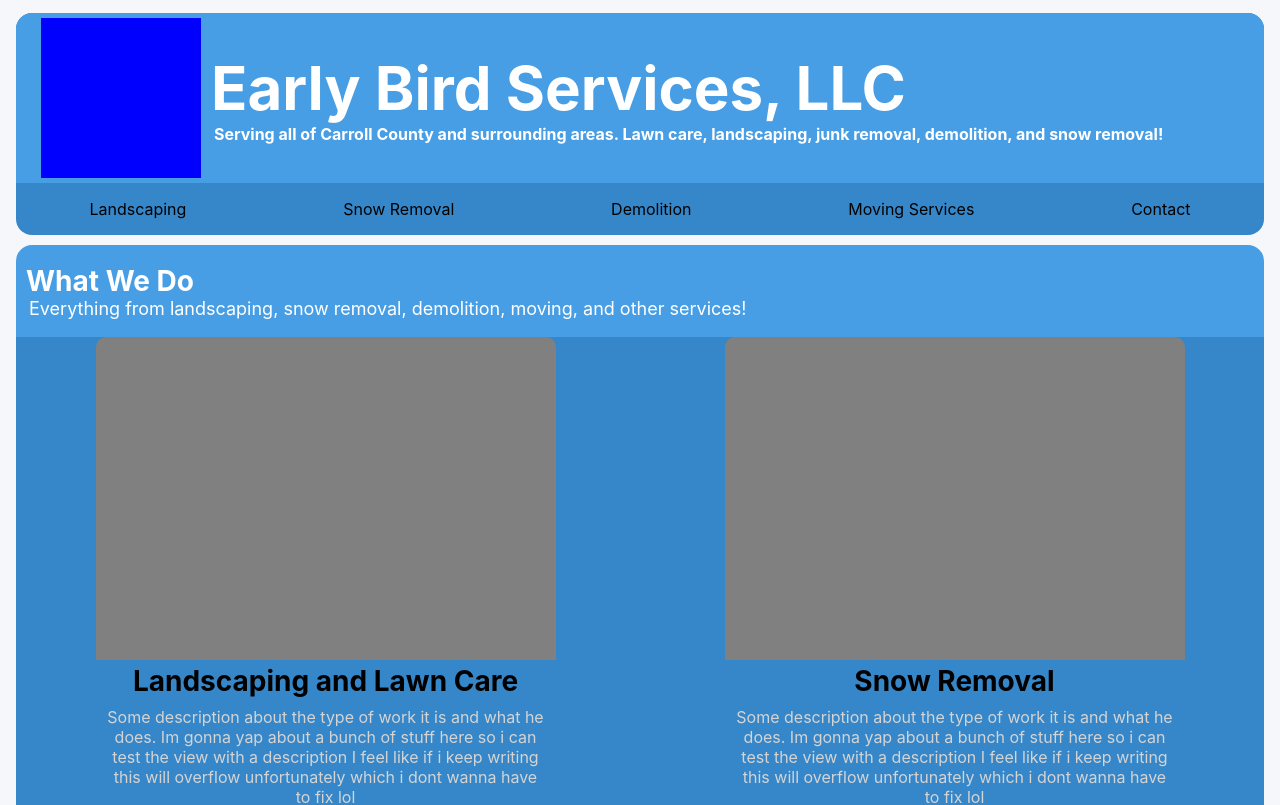
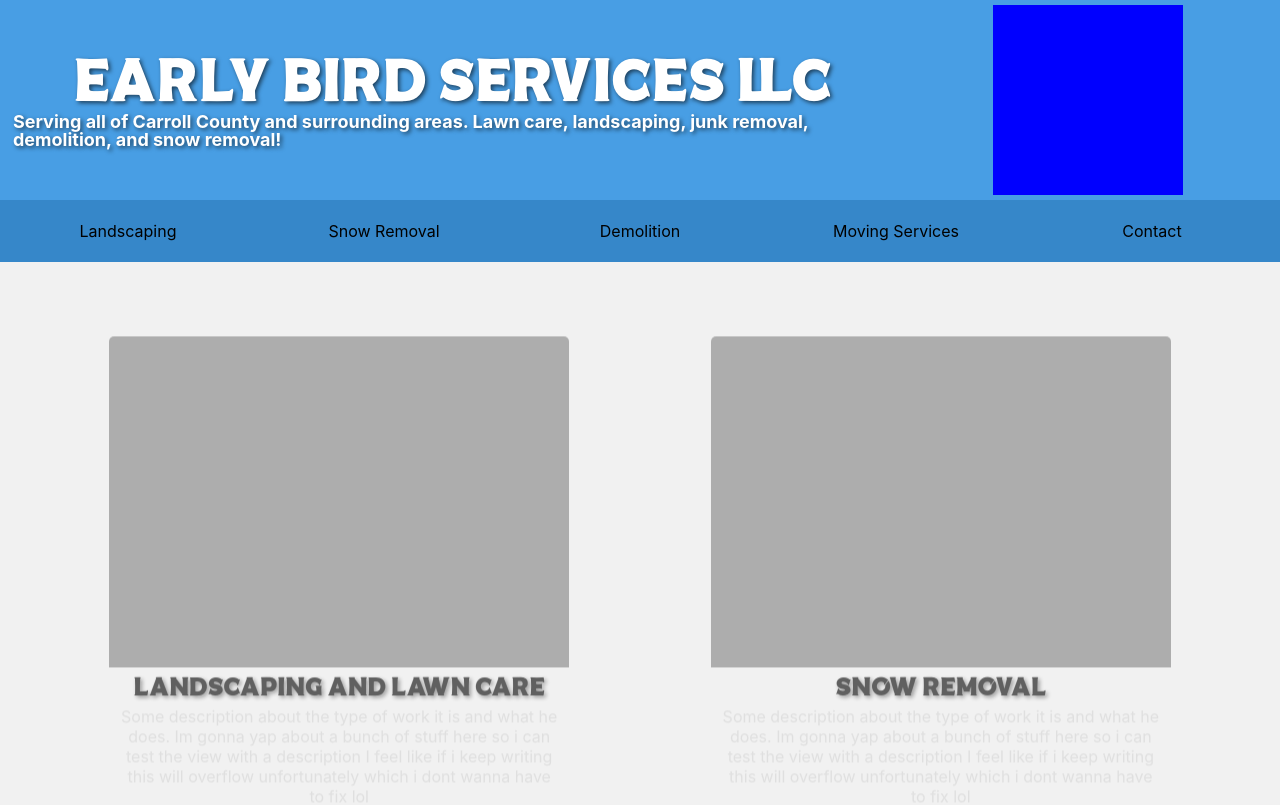
Before and after one commit to pearcepackman/earlybirdservices, a React (Create React App) app: page / in a window 1280 px wide. Shown: the top 805 px of the page. Built offline with nearby package versions, Linux system fonts and the light colour scheme.

Commit message:
6/3/2025 - Updated styling, light theme

```diff
--- a/src/App.css
+++ b/src/App.css
@@ -1,13 +1,16 @@
 :root{
-  --font-size-subheading: 16px;
-  --font-size-heading: 28px;
+  --font-size-subheading: 18px;
+  --font-size-heading: 40px;
   --desc-color: rgb(212, 212, 212);
 }
 html, body {
   height: 100%;
   background: rgb(36,36,36);
 }
-
+@font-face {
+  font-family: 'Western';
+  src: url('./fonts/Western\ Brother.ttf');
+}
 @media (min-width: 1024px){
 
 
@@ -16,7 +19,7 @@ html, body {
 
   }
   .App-header {
-    background-color: #f5f7fa;
+    background-color: #f1f1f1;
     min-height: 100vh;
 
     display: flex;
@@ -28,48 +31,61 @@ html, body {
   }
 
   .navarea{
-    background-color: #3687c9;
-    width: 97.5vw;
+    /*background-color: #3687c9;*/
+    width: 100vw;
     margin-bottom: auto;
     display: flex;
     flex-direction: column;
-    margin-top: 1%;
+    margin-top: 0;
     justify-content: space-between;
-    border-radius: 16px;
-    margin-bottom: 10px;
+
+    margin-bottom: 15px;
 
   }
   .topnav{
     background-color: #489ee4;
     width: 100%;
     display: flex;
-    height: 170px;
-    border-top-left-radius: 16px;
-    border-top-right-radius: 16px;
+    height: 200px;
+
   }
   .navoptions{
-    /*background-color: blueviolet;*/
-    gap: 10px;
+    background-color: #3687c9;
+    gap: 0px;
+    height: auto;
+
     justify-content: space-around;
     display: flex;
     font-size: var(--font-size-subheading);
     text-align: center;
     font-weight: 700;
+    line-height: 1;
+    text-shadow: 2px 2px 4px rgba(0, 0, 0, 0.6);
   }
   .navoptions *{
-
-    transition: all .2s ease;
+    filter:brightness(92%);
+    transition: all .1s ease;
+    /*background-color: red;*/
+    width: 10%;
+    height: 30px;
+    display: flex;
+    align-items: center;
+    justify-content: center;
+    line-height: 1;
+    margin: 10px;
 
   }
   .navoptions *:hover{
-    transform: scale(1.03);
+    filter:brightness(100%);
+    transform: scale(1.05);
     cursor: pointer
   }
   .birdpic{
-    width: 160px;
-    height: 160px;
+    width: 190px;
+    height: 190px;
     background-color: blue;
-    margin-left: 2%;
+    margin-left: auto;
+    margin-right: auto;
     margin-top: auto;
     margin-bottom: auto;
   }
@@ -77,9 +93,17 @@ html, body {
     /*background-color: orange;*/
     display: flex;
     flex-direction: column;
+    width: 70%;
+    text-align: center;
+    justify-content: center;
+    align-items: center;
 
-    justify-content: center;
-
+  }
+  .righthandnav{
+    /*background-color: red;*/
+    margin-right: auto;
+    display: flex;
+    margin-left: auto;
   }
   .biztitle{
     /*background-color: red;*/
@@ -87,7 +111,13 @@ html, body {
     margin-top: 0;
     margin-bottom: 0;
     margin-left: 10px;
-    font-size: 60px;
+    font-size: 340%;
+    font-family: 'Western';
+    font-weight: 100;
+    text-shadow: 2px 2px 4px rgba(0, 0, 0, 0.6);
+    padding: 0;
+    display: flex;
+    line-height: 1;
   }
   .bizdesc{
     margin-top: 0;
@@ -96,30 +126,44 @@ html, body {
     text-align: left;
     font-size: var(--font-size-subheading);
     /*background-color: darkcyan;*/
+    text-shadow: 2px 2px 4px rgba(0, 0, 0, 0.6);
+    line-height: 1;
   }
 
   .workarea{
-    background-color: #489ee4;
-    width: 97.5vw;
+    /*background-color: #489ee4;*/
+    width: 94vw;
     height: auto;
     display: flex;
     flex-direction: column;
     margin-bottom: auto;
-    border-radius: 16px;
+
   }
   .worktitle {
     text-align: left;
     margin-left: 10px;
     font-size: var(--font-size-heading);
     margin-bottom: 0;
+
+    font-family: 'Western';
+    font-weight: 100;
+    text-shadow: 2px 2px 4px rgba(0, 0, 0, 0.6);
+    padding: 0;
+    display: flex;
+    line-height: 1;
+    text-align: center;
+    justify-content: center;
   }
   .workdesc{
-    text-align: left;
+    text-align: center;
     margin-left: 13px;
     margin-top: 0;
+    line-height: 1;
+    justify-content: center;
+    display: flex;
   }
   .workcard{
-    background-color: #424242;
+    background-color: #489ee4;
     height: 480px;
     width: 460px;
     display: flex;
@@ -130,36 +174,43 @@ html, body {
     margin-bottom: 1%;
     transition: all .2s ease;
     filter: brightness(95%);
-    border-radius: 10px;
+    border-radius: 5px;
+    animation: cardslide 0.5s ease;
   }
   .workcard:hover{
-    transform: scale(1.01);
+    transform: scale(1.012);
     filter: brightness(100%);
     cursor: pointer;
   }
   .cardarea{
     /*background-color: orange;*/
-    background-color: #3687c9;
+    /*background-color: #3687c9;*/
     display: flex;
     justify-content: space-around;
     height: auto;
     flex-wrap: wrap;
-    gap: 10px;
+    gap: 0px;
+
   }
   .workcardpic{
     background-color: gray;
     width: 460px;
     height: 460px;
-    border-top-left-radius: 10px;
-    border-top-right-radius: 10px;
+    border-top-left-radius: 5px;
+    border-top-right-radius: 5px;
   }
   .workcardtitle p{
     /*background-color: red;*/
     margin: 0 2%;
-    font-size: var(--font-size-heading);
-    font-weight: 750;
+    font-size: 26px;
+    justify-content: center;
+    padding-bottom: 5px;
+    font-family: 'Western';
+    font-weight: 100;
+    text-shadow: 2px 2px 4px rgba(0, 0, 0, 0.6);
+    padding: 0;
+    display: flex;
     line-height: 1.5;
-    padding-bottom: 5px;
 
   }
   .workcarddesc p{
@@ -173,5 +224,15 @@ html, body {
     color: var(--desc-color);
   }
 
+  @keyframes cardslide{
+    0% {
+      transform: translateY(3%);
+      opacity:60%;
+    }
+    100%{
+      transform: translateY(0);
+      opacity: 1;
+    }
+  }
 
 }
--- a/src/App.js
+++ b/src/App.js
@@ -9,11 +9,14 @@ function App() {
 
         <div className = "navarea">
           <div className = "topnav">
-            <div className = "birdpic"></div>
             <div className = "leftnavwords">
-              <h1 className = "biztitle">Early Bird Services, LLC</h1>
+              <h1 className = "biztitle">Early Bird Services LLC</h1>
               <h5 className = "bizdesc">Serving all of Carroll County and surrounding areas. Lawn care, landscaping, junk removal, demolition, and snow removal! </h5>
             </div>
+            <div className='righthandnav'>
+              <div className = "birdpic"></div>
+            </div>
+
           </div>
           <div className = "navoptions">
 
@@ -28,10 +31,10 @@ function App() {
 
         <div className = "workarea">
           <h1 className = "worktitle">
-            What We Do
+
           </h1>
           <p className = "workdesc">
-            Everything from landscaping, snow removal, demolition, moving, and other services!
+
           </p>
           <div className = "cardarea">
             <div className = "workcard">
```
Also changed, not shown: src/fonts/Western Brother.ttf (added).
